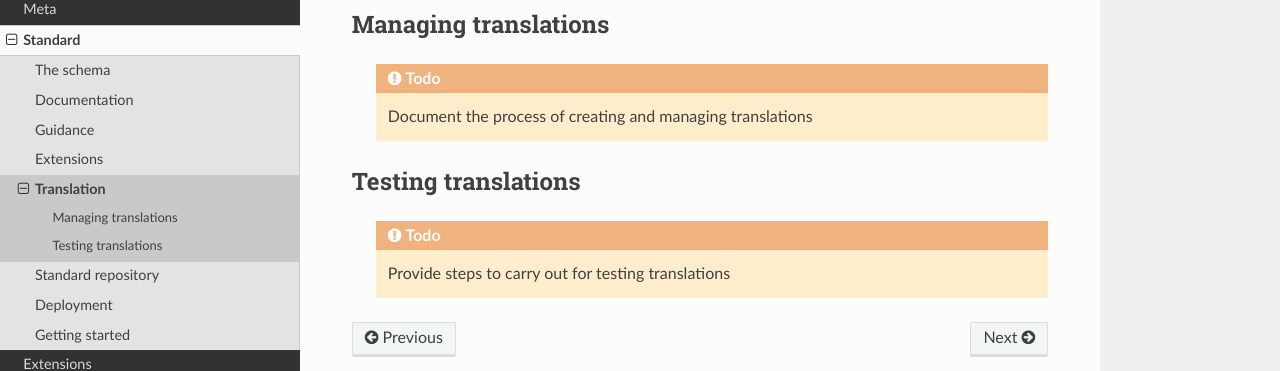
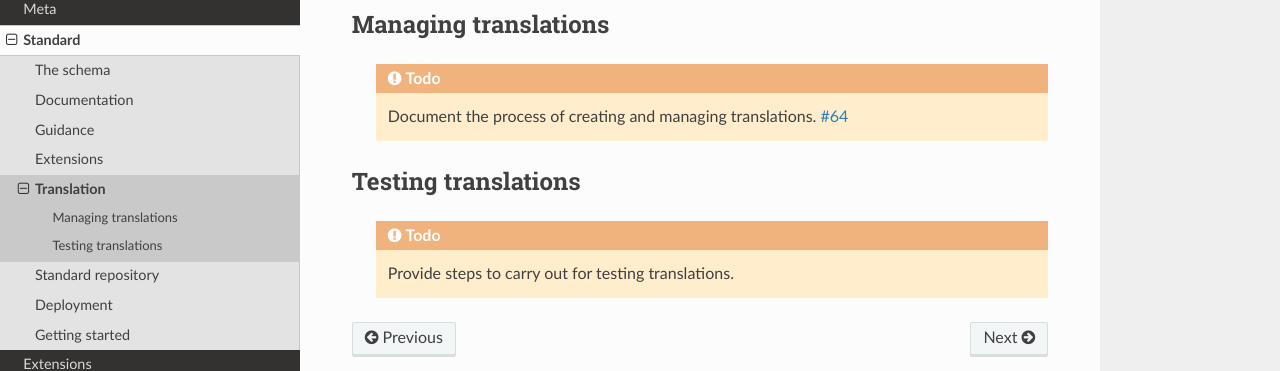
Before and after one commit to open-contracting/standard-development-handbook, a Sphinx documentation site: the page built from docs/standard/translation.md, in a window 1280 px wide. Shown: the part 152-523 px from the top of the page. Built offline with Sphinx 7.4.7 and the Read the Docs theme 2.0.0, drawn with Linux system fonts in a browser that asks for light colours.

Commit message:
Add links to issues

````diff
--- a/docs/standard/translation.md
+++ b/docs/standard/translation.md
@@ -4,12 +4,12 @@
 
 ```eval_rst
   .. todo::
-    Document the process of creating and managing translations
+    Document the process of creating and managing translations. :issue:`64`
 ```
 
 ## Testing translations
 
 ```eval_rst
   .. todo::
-    Provide steps to carry out for testing translations
+    Provide steps to carry out for testing translations.
 ```
````
Also changed, not shown: docs/standard/index.md (+1 -1 lines).
